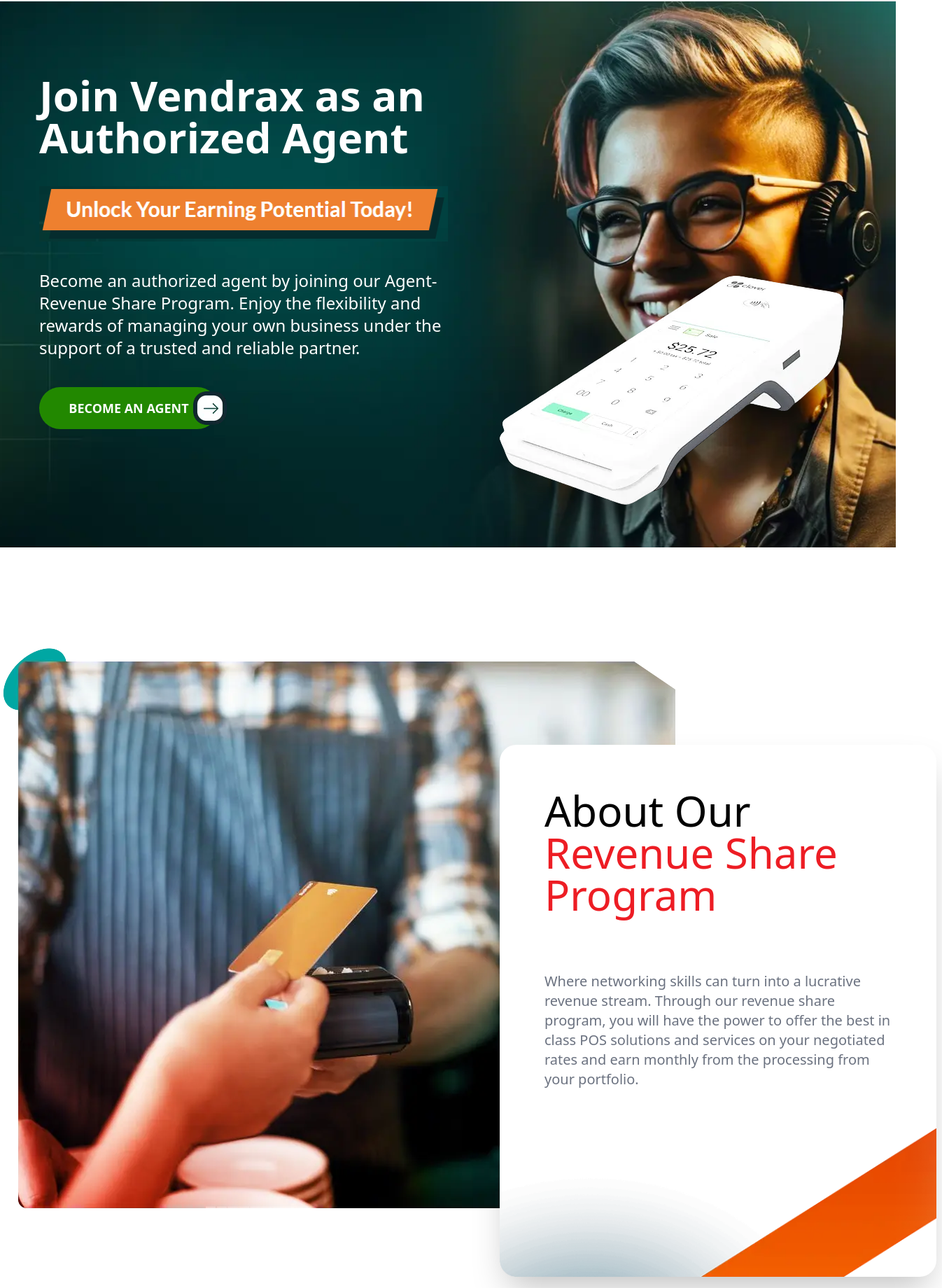
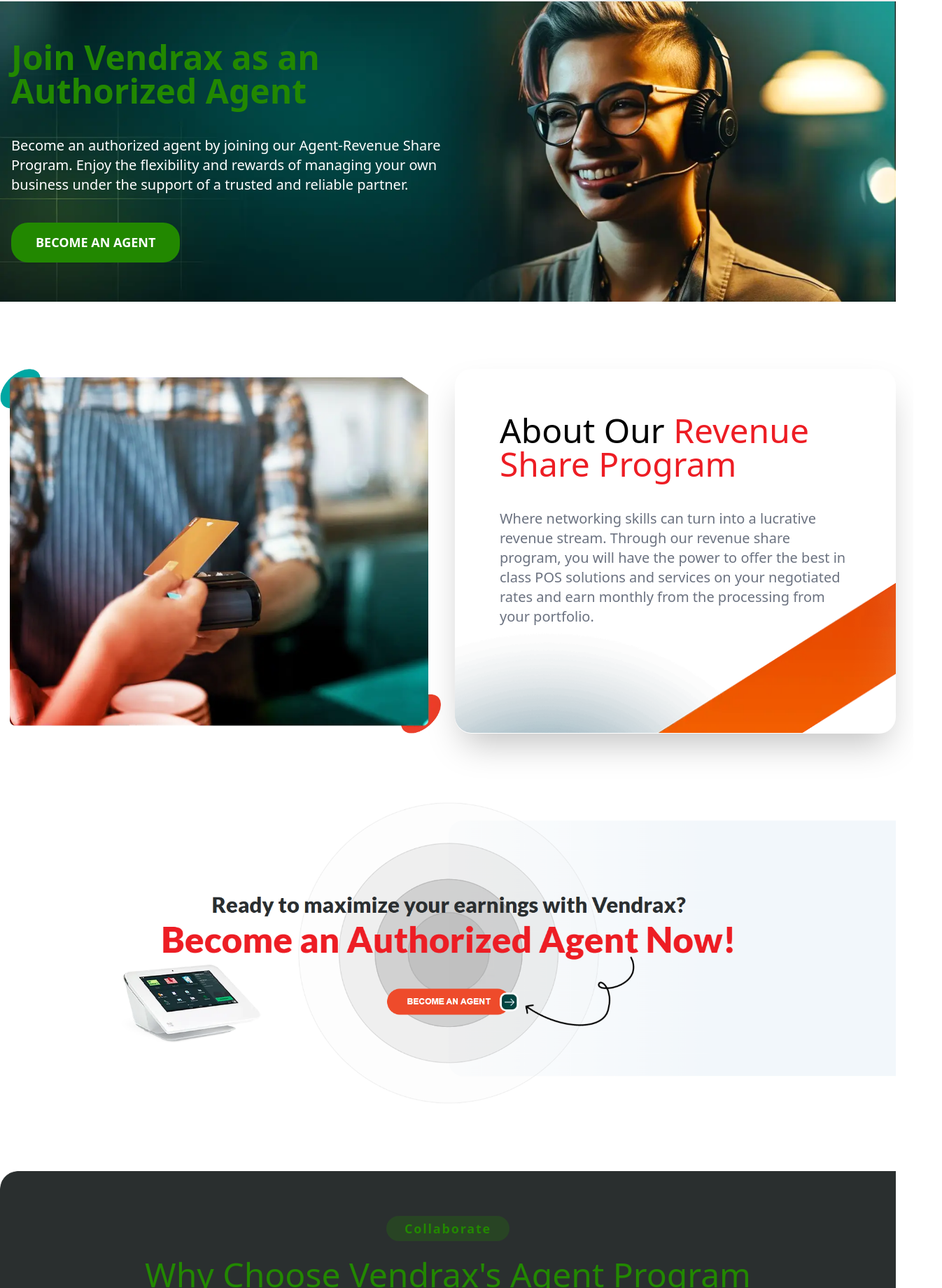
Before and after one commit to shrabontambuli/Vendrax, a React (Vite) app: page /agent in a window 1280 px wide. Shown: the part 158-1998 px from the top of the page at 70% size, 1346 px wide, since content can reach past the window. Built offline with nearby package versions, Linux system fonts and the light colour scheme.

Commit message:
changes agent page

```diff
--- a/src/components/Partnership/Agent/AgentBanner.jsx
+++ b/src/components/Partnership/Agent/AgentBanner.jsx
@@ -6,66 +6,61 @@ const AgentBanner = () => {
     <div>
       <div className="bg-[#eaeced] pt-24 lg:pt-40">
         <div
-          className="h-[780px] pt-16 relative"
           style={{
             backgroundImage: "url(/images/agent-banner.webp)",
-            backgroundRepeat:"no-repeat",
-            backgroundPosition:"center",
-            backgroundSize:"cover"
+            backgroundRepeat: "no-repeat",
+            backgroundPosition: "center",
+            backgroundSize: "cover",
           }}
         >
-          <div className="max-w-screen-2xl mx-auto lg:px-10 py-2 md:py-6">
+          <div className="max-w-7xl mx-auto px-2 lg:px-0 py-2 md:py-10">
             <div className="p-4 space-y-20 md:space-y-0">
               <div className="space-y-10 md:w-11/12 lg:w-6/12">
-                <h2 className="text-3xl md:text-6xl lg:text-6xl font-bold text-white">
+                <h2 className="text-2xl lg:text-5xl font-bold text2">
                   Join Vendrax as an Authorized Agent
                 </h2>
-                <img src="/images/unlock.png" alt="icon" />
-                <p className="text-white text-xl lg:text-2xl">
+                <p className="text-white text-xl">
                   Become an authorized agent by joining our Agent-Revenue Share
                   Program. Enjoy the flexibility and rewards of managing your
                   own business under the support of a trusted and reliable
                   partner.
                 </p>
                 <Link to="/">
-                  <button className="flex items-center justify-center bg-[#228800] text-white font-semibold px-6 py-4 rounded-full hover:bg-[#00c6c0] transition-all w-64 text-lg relative uppercase mt-10">
+                  <button className="flex items-center justify-center btn1 mt-10">
                     Become an Agent
-                    <img
-                      className="absolute -right-3"
-                      src="/images/red-btn.webp"
-                      alt=""
-                    />
                   </button>
                 </Link>
-
-                <img
-                  className="hidden lg:flex absolute bottom-4 left-[700px]"
-                  src="/images/agent-bg1.webp"
-                  alt="img"
-                />
               </div>
             </div>
           </div>
         </div>
       </div>
-      <div className="max-w-screen-2xl py-20 lg:py-36 mx-auto mb-44 md:mb-20 lg:mb-0 p-1">
+      <div className="max-w-7xl my-24 mx-auto px-2 lg:px-0">
         <div>
-          <div className="relative lg:w-[1009px]">
-            <img src="/images/agent-img1.webp" alt="img" />
-            <div className="absolute right-2 -bottom-24 md:bottom-20 md:right-40 lg:-right-[33%] lg:-bottom-10">
-              <div className="relative h-[500px] w-[390px] mx-auto lg:mx-0 md:w-[400px] md:h-[600px] lg:h-[760px] lg:w-[624px]">
-                <div className="bg-white shadow-2xl right-2 top-10 rounded-3xl lg:space-y-10 h-full w-full absolute z-30 mt-20 md:mt-0">
-                  <div className="relative lg:h-[760px]">
+          <div className="grid grid-cols-1 md:grid-cols-2 gap-5 items-center">
+            <div>
+              <img
+                className="object-cover"
+                src="/images/agent-img1.webp"
+                alt="img"
+              />
+            </div>
+            <div className="bg-white shadow-2xl rounded-3xl h-full w-full mt-20 md:mt-0">
+              <div className="relative h-[360px] md:h-[486px] lg:h-[520px]">
                 <div className="p-5 md:p-6 lg:p-16">
-                      <h1 className="text-black font-medium text-3xl md:text-xl lg:text-6xl">
+                  <h1 className="text-black font-medium text-2xl lg:text-5xl">
                     About Our
                     <span className="text-[#ed1d24]">
                       {" "}
                       Revenue Share Program
                     </span>
                   </h1>
-                      <p className="text-gray-500 md:text-xl mt-10 md:mt-20">
-                      Where networking skills can turn into a lucrative revenue stream. Through our revenue share program, you will have the power to offer the best in class POS solutions and services on your negotiated rates and earn monthly from the processing from your portfolio.
+                  <p className="text-gray-500 md:text-xl mt-10">
+                    Where networking skills can turn into a lucrative revenue
+                    stream. Through our revenue share program, you will have the
+                    power to offer the best in class POS solutions and services
+                    on your negotiated rates and earn monthly from the
+                    processing from your portfolio.
                   </p>
                 </div>
                 <img
@@ -79,8 +74,6 @@ const AgentBanner = () => {
         </div>
       </div>
     </div>
-      </div>
-    </div>
   );
 };
 
--- a/src/components/Partnership/Agent/AgentForm.jsx
+++ b/src/components/Partnership/Agent/AgentForm.jsx
@@ -9,26 +9,28 @@ const AgentForm = () => {
     formState: { errors },
   } = useForm();
   const onSubmit = (data) => {
-      console.log(data)
+    console.log(data);
     reset();
   };
   return (
-    <div className="bg-[#e9eaea] lg:py-28 pb-36 md:pb-48 pt-20 relative">
+    <div className="bg-[#e9eaea] lg:py-28 pb-24 md:pt-20">
+      <div className="max-w-7xl mx-auto">
+        <div className="grid grid-cols-1 lg:grid-cols-2 items-center justify-items-center gap-5">
+          <div>
             <img
-        className="absolute hidden lg:flex right-0"
-        src="/images/othser-bg2.webp"
-        alt=""
+              className="object-cover"
+              src="/images/agent-form1.webp"
+              alt="img"
             />
-      <div className="max-w-screen-2xl mx-auto">
-        <div className="grid grid-cols-2 relative">
-          <div className="bg-[#00a7a2] w-60 h-[880px] md:h-[945px] lg:h-[780px] rounded-3xl"></div>
-          <div className="lg:w-[861px] lg:h-[755px] bg-white rounded-3xl absolute bottom-5 lg:bottom-[133px] left-2">
-            <div className="shadow-xl max-w-screen-xl mx-auto p-8 md:p-20 bg-white rounded-3xl">
-              <h1 className="text-2xl lg:text-5xl text-center text-black font-medium mb-8">
-              Joint Vendrax as an
-              Authorized Agent
+          </div>
+          <div className="shadow-xl p-8 md:p-20 bg-white rounded-3xl">
+            <h1 className="text-2xl lg:text-5xl text-center text2 font-medium mb-8">
+              Joint Vendrax as an Authorized Agent
             </h1>
-              <form onSubmit={handleSubmit(onSubmit)} className="flex flex-col gap-5 mt-10">
+            <form
+              onSubmit={handleSubmit(onSubmit)}
+              className="flex flex-col gap-5 mt-10"
+            >
               <div className="lg:flex items-center gap-8">
                 <div className="w-full">
                   <input
@@ -85,7 +87,9 @@ const AgentForm = () => {
                     {...register("value2", { required: true })}
                     className="select border-2 p-3 w-full bg-[#f3fafa] rounded-2xl focus:outline-none focus:ring-1 focus:ring-[#80bdff]"
                   >
-                      <option disabled={true}>Your preferred time to be contacted</option>
+                    <option disabled={true}>
+                      Your preferred time to be contacted
+                    </option>
                     <option value="Crimson">Crimson</option>
                     <option>Amber</option>
                     <option>Velvet</option>
@@ -116,15 +120,6 @@ const AgentForm = () => {
             </form>
           </div>
         </div>
-          <div
-            className="hidden md:flex h-[772px] rounded-3xl mt-32"
-            style={{
-              backgroundImage: "url(/images/agent-form1.webp)",
-              backgroundRepeat: "no-repeat",
-              backgroundSize: "cover",
-            }}
-          ></div>
-        </div>
       </div>
     </div>
   );
--- a/src/components/Partnership/Agent/AgentProgram.jsx
+++ b/src/components/Partnership/Agent/AgentProgram.jsx
@@ -3,23 +3,22 @@ import { Link } from "react-router-dom";
 
 const AgentProgram = () => {
   return (
-    <div className="py-20">
+    <div className="max-w-7xl mx-auto">
       <img className="w-full" src="/images/agent.png" alt="" />
       <div className="mt-24">
         <div
-          className=" max-w-screen-2xl lg:h-[1000px] mx-auto"
           style={{
             backgroundImage: "url(/images/bg-isoimg3.webp)",
             backgroundRepeat: "no-repeat",
             backgroundSize: "cover",
           }}
         >
-          <div className=" p-5 md:p-6 lg:p-16 rounded-lg h-full w-full z-30 mt-10">
-            <div className="text-center space-y-10 md:space-y-6 mb-16 md:mb-36">
-              <span className="inline-block w-44 py-1 bg-[#e750503d] text-red-600 rounded-full font-semibold text-lg text-center tracking-widest">
+          <div className=" p-5 md:p-6 lg:p-16 rounded-lg h-full w-full z-30 py-10">
+            <div className="text-center space-y-10 md:space-y-6 mb-14">
+              <span className="inline-block w-44 py-1 bgs text2 rounded-full font-semibold text-lg text-center tracking-widest">
                 Collaborate
               </span>
-              <h1 className="text-white font-medium text-xl lg:text-5xl">
+              <h1 className="text2 font-medium text-xl lg:text-5xl">
                 Why Choose Vendrax's Agent Program
               </h1>
             </div>
@@ -36,7 +35,7 @@ const AgentProgram = () => {
                     earnings.
                   </p>
                 </div>
-                <div className="bg-[#ee642e] h-[2px] md:w-9/12 mt-14"></div>
+                <div className="bg1 h-[2px] md:w-9/12 mt-14"></div>
               </div>
               <div className="pt-10">
                 <div className="flex items-center gap-6">
@@ -50,7 +49,7 @@ const AgentProgram = () => {
                     your portfolio.
                   </p>
                 </div>
-                <div className="bg-[#ee642e] h-[2px] md:w-9/12 mt-14"></div>
+                <div className="bg1 h-[2px] md:w-9/12 mt-14"></div>
               </div>
               <div className="pt-10">
                 <div className="flex items-center gap-6">
@@ -64,7 +63,7 @@ const AgentProgram = () => {
                     milestones.
                   </p>
                 </div>
-                <div className="bg-[#ee642e] h-[2px] md:w-9/12 mt-14"></div>
+                <div className="bg1 h-[2px] md:w-9/12 mt-14"></div>
               </div>
               <div className="pt-10">
                 <div className="flex items-center gap-6">
@@ -79,18 +78,12 @@ const AgentProgram = () => {
                 </div>
               </div>
               <Link to="/">
-                  <button className="flex items-center justify-center bg-[#228800] text-white font-semibold px-6 py-4 rounded-full hover:bg-[#00c6c0] transition-all w-64 text-lg relative uppercase mt-10">
+                  <button className="flex items-center justify-center btn1 mt-10">
                   Become an Agent
-                    <img
-                      className="absolute -right-3"
-                      src="/images/red-btn.webp"
-                      alt=""
-                    />
                   </button>
                 </Link>
             </div>
           </div>
-          <div className="absolute -bottom-16 -left-5 md:-bottom-16 md:-left-5 lg:-right-5 h-[400px] w-[300px] md:h-[460px] md:w-[300px] lg:h-[460px] lg:w-[560px] bg-[#ee642e] -z-10 rounded-[100px]"></div>
         </div>
       </div>
     </div>
--- a/src/components/Partnership/Agent/StartEarning.jsx
+++ b/src/components/Partnership/Agent/StartEarning.jsx
@@ -4,21 +4,21 @@ import { Link } from "react-router-dom";
 const StartEarning = () => {
   return (
     <div className="bg-[#eff9f9]">
-      <div className=" lg:mx-10 rounded-3xl pt-16 lg:pt-0 pb-32 lg:pb-20">
+      <div className="px-2 lg:mx-0 rounded-3xl mt-16 lg:pt-0 pb-32 lg:pb-20">
         <div className="space-y-10 p-4 lg:w-6/12 mx-auto lg:pt-28">
           <div className="flex justify-center">
-            <span className="inline-block w-44 py-1 bg-red-100 text-red-600 rounded-full font-semibold text-lg text-center tracking-widest">
+            <span className="inline-block w-44 py-1 bgs text2 rounded-full font-semibold text-lg text-center tracking-widest">
               Partnership
             </span>
           </div>
-          <h2 className="text-3xl text-center md:text-4xl lg:text-5xl font-bold text-gray-900">
+          <h2 className="text-2xl text-center lg:text-5xl font-bold text2">
             How to Start Earning
           </h2>
         </div>
-        <div className="grid grid-cols-1 md:grid-cols-2 gap-16 md:gap-5 lg:gap-16 max-w-screen-2xl mx-auto lg:10 mt-10 md:mt-20 lg:mt-20 p-1">
+        <div className="grid grid-cols-1 md:grid-cols-2 gap-16 md:gap-5 lg:gap-16 max-w-7xl mx-auto lg:10 mt-10 md:my-20 lg:mt-20 p-1">
           <div>
             <img
-              className="w-[660px] h-[600px]"
+              className="object-cover"
               src="/images/agent-part1.webp"
               alt="img"
             />
@@ -27,7 +27,7 @@ const StartEarning = () => {
             <div className="relative">
               <div className="absolute z-10 bg-white shadow-2xl rounded-xl p-10 flex gap-14">
                 <div>
-                  <h1 className="text-2xl lg:text-4xl text-black font-bold">
+                  <h1 className="text-2xl lg:text-4xl text2 font-bold">
                     Sign Up
                   </h1>
                 </div>
@@ -52,7 +52,7 @@ const StartEarning = () => {
             <div className="relative mt-52">
               <div className="absolute z-10 bg-white shadow-2xl rounded-xl p-10 flex gap-14">
                 <div>
-                  <h1 className="text-2xl lg:text-4xl text-black font-bold">
+                  <h1 className="text-2xl lg:text-4xl text2 font-bold">
                     Build Your Portfolio
                   </h1>
                 </div>
@@ -76,7 +76,7 @@ const StartEarning = () => {
             <div className="relative mt-[420px]">
               <div className="absolute z-10 bg-white shadow-2xl rounded-xl p-10 flex gap-14">
                 <div>
-                  <h1 className="text-2xl lg:text-4xl text-black font-bold">
+                  <h1 className="text-2xl lg:text-4xl text2 font-bold">
                   Earn
                   Monthly
                   </h1>
@@ -101,13 +101,8 @@ const StartEarning = () => {
           </div>
         </div>
         <Link to="/">
-          <button className="flex items-center justify-center bg-[#228800] text-white font-semibold px-6 py-4 rounded-full hover:bg-[#00c6c0] transition-all w-64 text-lg relative uppercase mx-auto mt-10">
+          <button className="flex items-center justify-center btn1 mx-auto mt-80 md:mt-10">
             Get Started
-            <img
-              className="absolute -right-3"
-              src="/images/red-btn.webp"
-              alt=""
-            />
           </button>
         </Link>
       </div>
```
Also changed, not shown: src/components/Footer.jsx (+11 -14 lines). Lines whose indentation alone changed are shown as unchanged.
